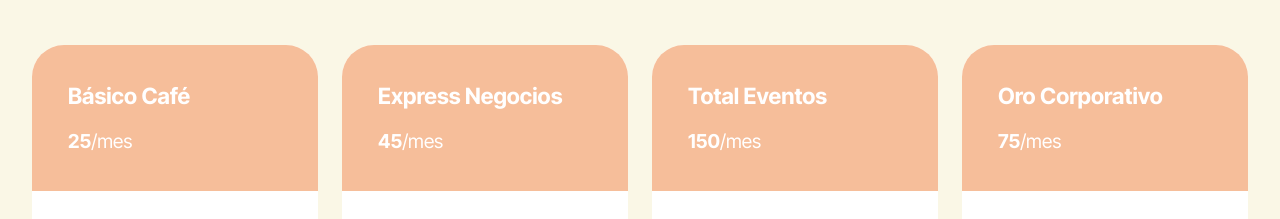
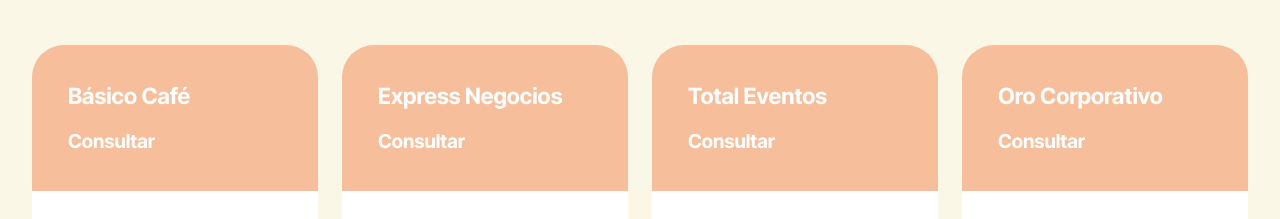
Before and after one commit to GracielaRomano/fannyCafe, a React (Vite) app: page / in a window 1280 px wide. Shown: the part 3640-3859 px from the top of the page. Built offline with nearby package versions, Linux system fonts and the light colour scheme.

Commit message:
Cambios pequeños en algunos componentes

```diff
--- a/src/components/Plans/Plans.jsx
+++ b/src/components/Plans/Plans.jsx
@@ -23,7 +23,7 @@ const Plans = () => {
                                     <strong>Básico Café</strong>
                                 </h5>
                                 <h6 class="item-subtitle mbr-fonts-style mt-0 mb-0 display-7">
-                                    <strong>25</strong>/mes
+                                    <strong>Consultar</strong>
                                 </h6>
                             </div>
                             <div class="item-content">
@@ -41,7 +41,7 @@ const Plans = () => {
                                     <strong>Express Negocios</strong>
                                 </h5>
                                 <h6 class="item-subtitle mbr-fonts-style mt-0 mb-0 display-7">
-                                    <strong>45</strong>/mes
+                                    <strong>Consultar</strong>
                                 </h6>
                             </div>
                             <div class="item-content">
@@ -59,7 +59,7 @@ const Plans = () => {
                                     <strong>Total Eventos</strong>
                                 </h5>
                                 <h6 class="item-subtitle mbr-fonts-style mt-0 mb-0 display-7">
-                                    <strong>150</strong>/mes
+                                    <strong>Consultar</strong>
                                 </h6>
                             </div>
                             <div class="item-content">
@@ -77,7 +77,7 @@ const Plans = () => {
                                     <strong>Oro Corporativo</strong>
                                 </h5>
                                 <h6 class="item-subtitle mbr-fonts-style mt-0 mb-0 display-7">
-                                    <strong>75</strong>/mes
+                                    <strong>Consultar</strong>
                                 </h6>
                             </div>
                             <div class="item-content">
--- a/src/pages/Contact.jsx
+++ b/src/pages/Contact.jsx
@@ -29,15 +29,14 @@ const Contact = () => {
             <div className="map-container">
               <iframe
                 src="https://www.google.com/maps/embed?pb=!1m18!1m12!1m3!1d26262.124736662165!2d-58.45412865!3d-34.6353635!2m3!1f0!2f0!3f0!3m2!1i1024!2i768!4f13.1!3m3!1m2!1s0x95bcc9801c92ef47%3A0xc93f0b1dc41d41ee!2sFlores%2C%20Cdad.%20Aut%C3%B3noma%20de%20Buenos%20Aires!5e0!3m2!1ses-419!2sar!4v1760113005716!5m2!1ses-419!2sar"
-                //src="https://www.google.com/maps/embed?pb=!1m18!1m12!1m3!1d3037.1757444825334!2d-3.7037902!3d40.4167754!2m3!1f0!2f0!3f0!3m2!1i1024!2i768!4f13.1!3m3!1m2!1s0xd42287fdc8b2be5%3A0x4e0563d017ad4d36!2sPuerta%20del%20Sol!5e0!3m2!1ses!2ses!4v1234567890123!5m2!1ses!2ses"
                 width="100%"
                 height="600"
                 style={{ border: 0, borderRadius: '10px' }}
                 allowFullScreen=""
                 loading="lazy"
                 referrerPolicy="no-referrer-when-downgrade"
-                title="Ubicación de nuestra cafetería"
-              ></iframe>
+                title="Ubicación de nuestra cafetería">
+              </iframe>
             </div>
           </div>
         </div>
```
